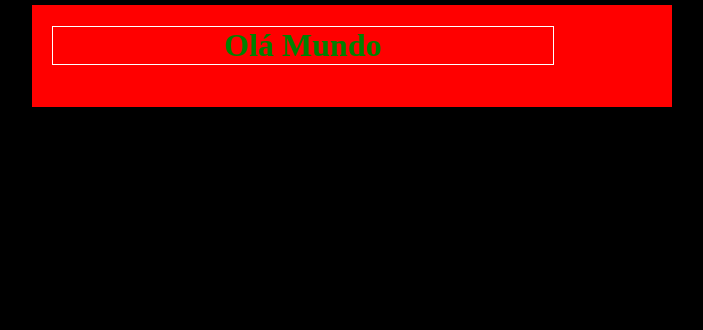
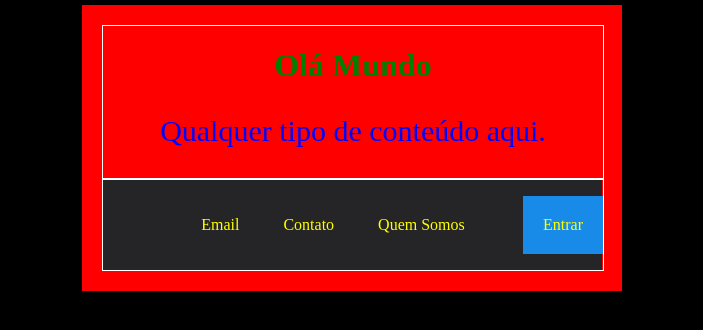
Before and after one commit to profwesleyminatti/helloworld, a plain HTML site: page index.html in a window 1280 px wide. Shown: the whole page, without its empty margins (288-991 px from the left). Drawn offline with Linux system fonts and the light colour scheme.

Commit message:
lista commit

```diff
--- a/index.html
+++ b/index.html
@@ -1,5 +1,6 @@
 <!DOCTYPE html>
 <html lang="pt-br">
+
 <head>
     <meta charset="UTF-8">
     <meta http-equiv="X-UA-Compatible" content="IE=edge">
@@ -7,7 +8,22 @@
     <link rel="stylesheet" href="style.css">
     <title>Olá Mundo</title>
 </head>
+
 <body>
-    <h1>Olá Mundo</h1>
+    <div>
+        <h1>Olá Mundo</h1>
+        <p>Qualquer tipo de conteúdo aqui.</p>
+    </div>
+    <nav class="menu">
+        <div id="lista">
+            <ul>
+                <li><a href="#">Email </ li></a>
+                <li><a href="#">Contato </ li></a>
+                <li><a href="#">Quem Somos </ li></a>
+                <li><a href="#">Entrar </ li></a>
+            </ul>
+        </div>
+    </nav>
 </body>
+
 </html>
--- a/style.css
+++ b/style.css
@@ -1,16 +1,56 @@
 html {
     background-color: black;
   }
-h1{
+div{
     color: green;
     width: 500px;
     border: 1px solid white;
 }
 body {
-    width: 600px;
+    width: 500px;
     margin: 0 auto;
     background-color: red;
-    padding: 0 20px 20px 20px;
+    padding: 20px 20px 20px 20px;
     border: 5px solid black;
     text-align: center;
-  }
+}
+
+p{
+    font-size: 30px;
+    color: blue;
+}
+
+#lista{
+    color: orange;
+}
+
+.menu{
+    background-color: rgb(37, 37, 39);
+}
+
+menu ul {
+    max-width: 800px;
+    list-style: none;
+    padding: 0;
+}
+
+.menu ul li {
+    display: inline;
+}
+
+.menu ul li a {
+    color: yellow;
+    padding: 20px;
+    display: inline-block;
+    text-decoration: none;
+    transition: background 0.4s;
+}
+
+.menu ul li a:hover {
+    background-color: rgb(24, 139, 233);
+}
+
+.menu ul li:last-child a {
+    float: right;
+    background-color: rgb(24, 139, 233);
+}
```
